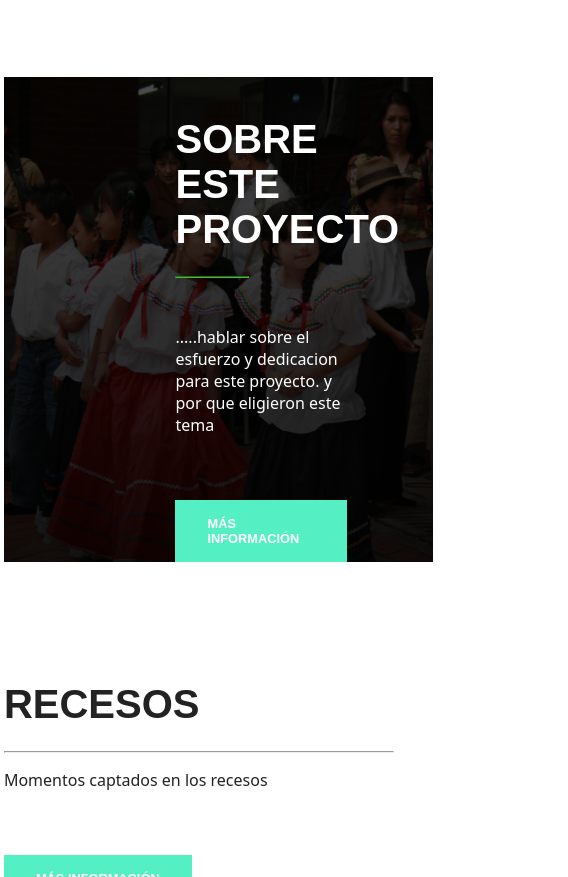
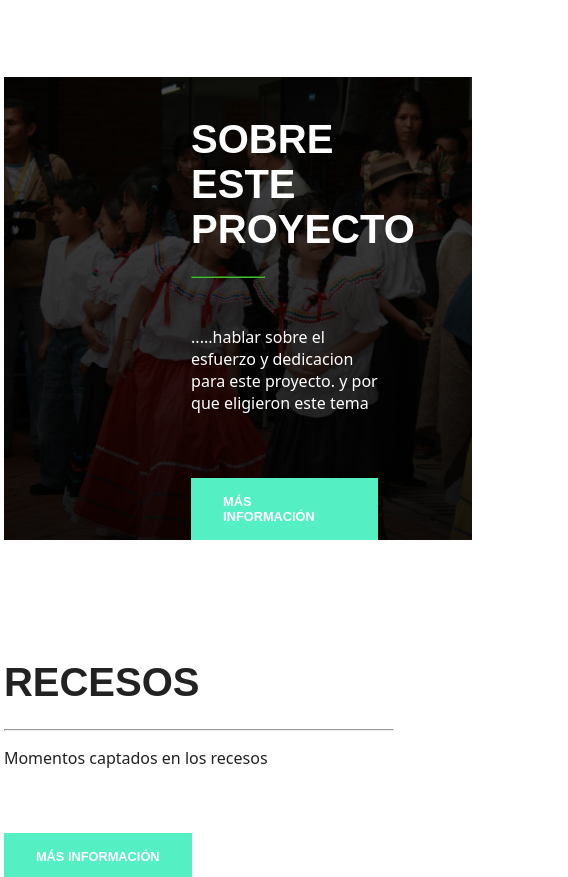
Before and after one commit to cnae2023/cnae, a plain HTML site: page index.html in a window 390 px wide. Shown: the part 1713-2590 px from the top of the page, 568 px wide, since content can reach past the window. Drawn offline with Linux system fonts and the light colour scheme.

Commit message:
Add files via upload

```diff
--- a/style.css
+++ b/style.css
@@ -280,8 +280,8 @@ float:right;
 @media screen and (min-width: 320px) and (max-width:600px) {
 
    #cuarta-seccion {
-     width: 110%;
-     margin:auto;
+     width: 120%;
+     margin:0 auto;
      height:100%;
 
 
@@ -301,7 +301,7 @@ float:right;
 }
 
 #segunda-seccion{
-     width: 120%;
+     width: 100%;
 }
 }
 
```
